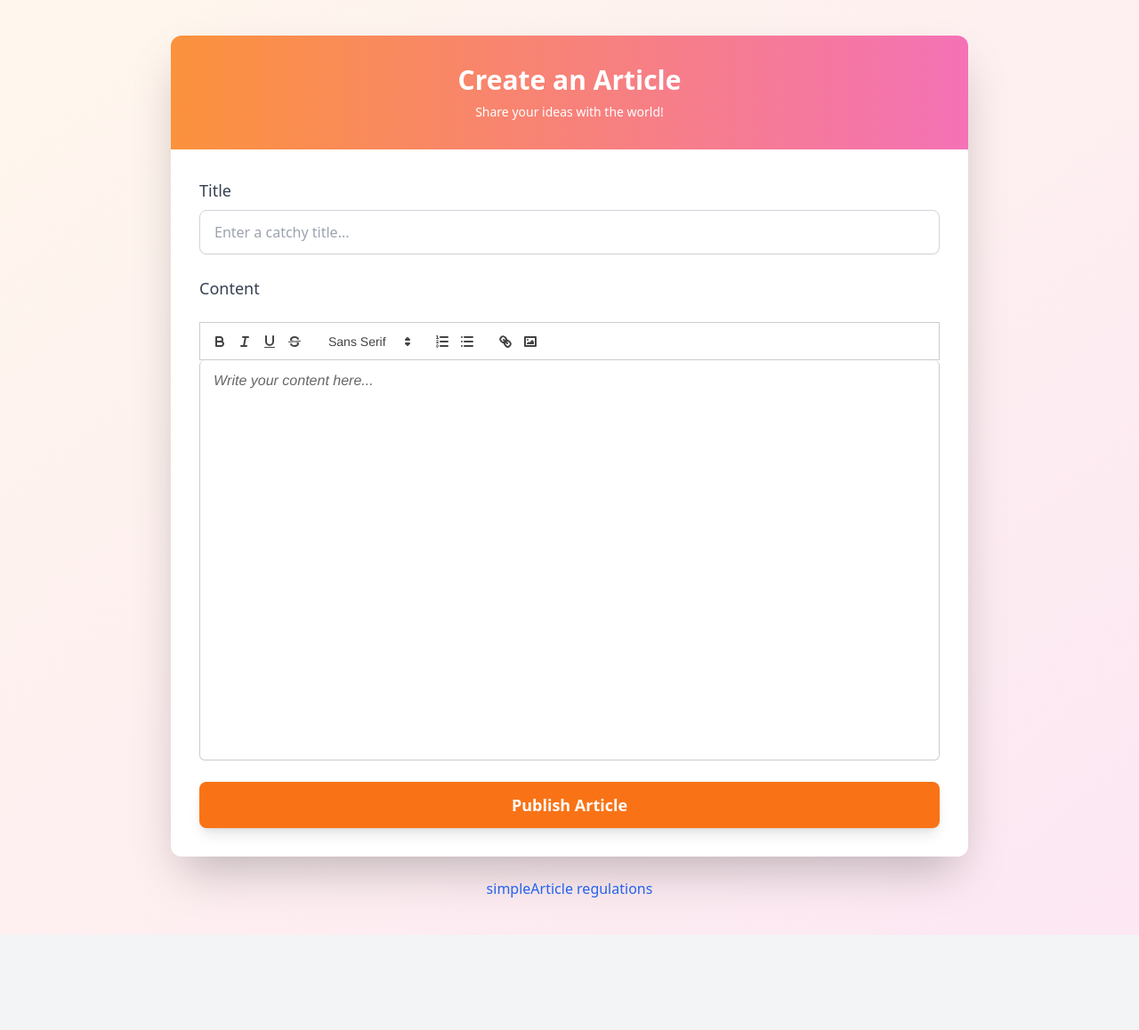
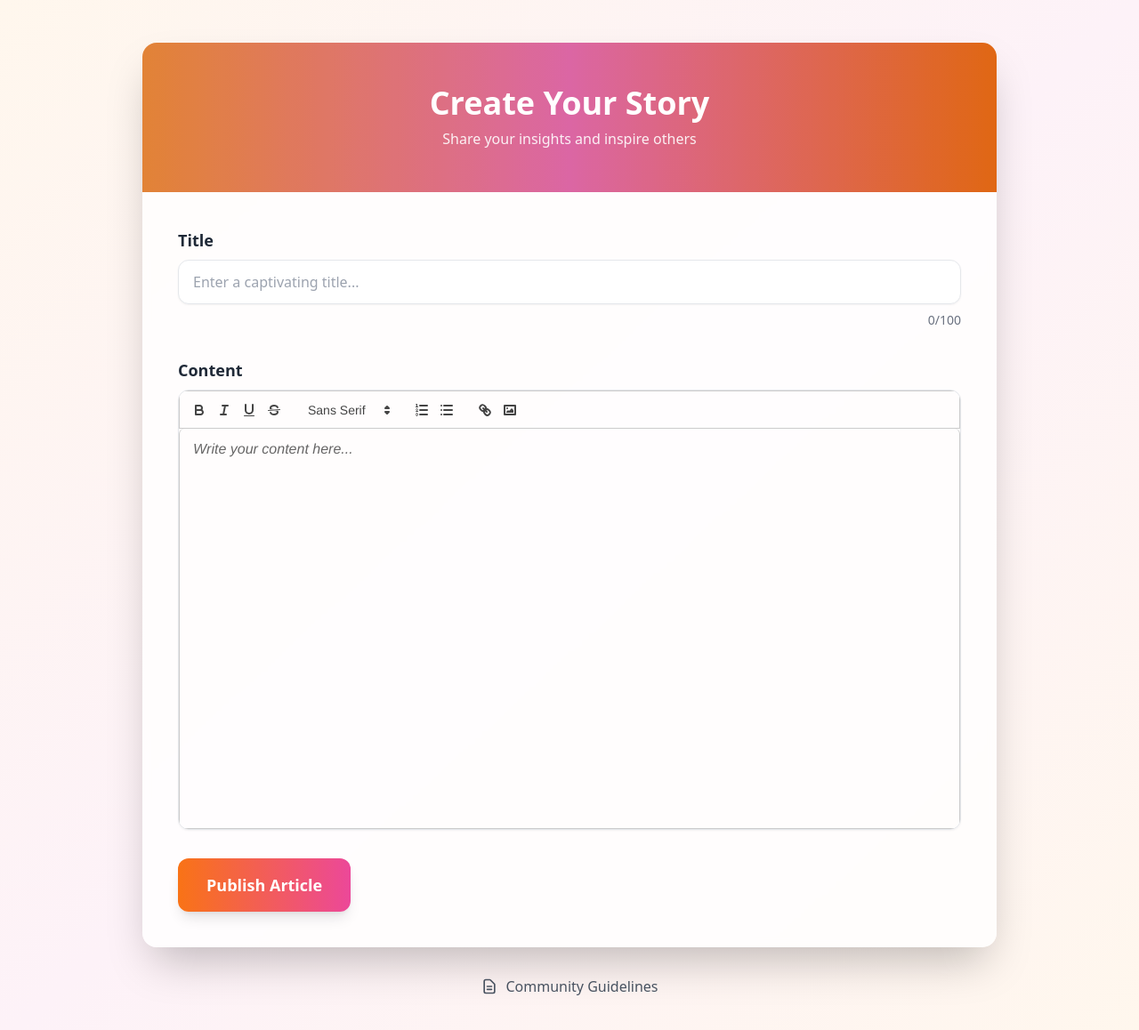
Before and after one commit to nishantb66/Community-Article, a Next.js app in the folder article-platform-frontend/: page /create in a window 1280 px wide. Shown: the top 1158 px of the page at 89% size. Before the commit the page ends 1051 px from the top, so only its background shows below. Built offline with nearby package versions, Linux system fonts and the light colour scheme; sample sign-in values are in the browser's storage.

Commit message:
Update page.js

```diff
--- a/article-platform-frontend/src/app/create/page.js
+++ b/article-platform-frontend/src/app/create/page.js
@@ -80,93 +80,167 @@ const CreateArticle = () => {
   };
 
  return (
-    <div className="bg-gradient-to-br from-orange-50 to-pink-100 min-h-screen py-10 px-4 sm:px-6 lg:px-8">
+    <div className="min-h-screen bg-gradient-to-br from-orange-50 via-pink-50 to-orange-50">
+      {/* Notification Toast */}
       {notification && (
         <div className="fixed top-5 left-1/2 transform -translate-x-1/2 z-50">
-          <div className="bg-green-500 text-white py-2 px-6 rounded-lg shadow-md flex items-center">
-            <div className="mr-2 text-lg font-semibold">✔</div>
-            <span>Article published successfully!</span>
+          <div className="bg-white/90 backdrop-blur-sm border border-green-500/20 text-green-700 py-3 px-6 rounded-xl shadow-lg flex items-center gap-2">
+            <svg
+              className="w-5 h-5"
+              fill="none"
+              stroke="currentColor"
+              viewBox="0 0 24 24"
+            >
+              <path
+                strokeLinecap="round"
+                strokeLinejoin="round"
+                strokeWidth="2"
+                d="M5 13l4 4L19 7"
+              />
+            </svg>
+            <span className="font-medium">Article published successfully!</span>
           </div>
         </div>
       )}
 
-      <div className="max-w-4xl mx-auto bg-white shadow-2xl rounded-xl overflow-hidden">
+      <div className="container max-w-5xl mx-auto px-4 sm:px-6 lg:px-8 py-12">
+        <div className="bg-white/80 backdrop-blur-sm shadow-2xl rounded-2xl overflow-hidden">
           {/* Header */}
-        <div className="bg-gradient-to-r from-orange-400 to-pink-400 py-8 px-6 text-white text-center">
-          <h1 className="text-3xl font-bold">Create an Article</h1>
-          <p className="mt-2 text-sm">Share your ideas with the world!</p>
+          <div className="relative bg-gradient-to-r from-orange-400 via-pink-400 to-orange-500 py-12 px-6 text-center">
+            <div className="relative z-10">
+              <h1 className="text-3xl sm:text-4xl font-extrabold text-white mb-2">
+                Create Your Story
+              </h1>
+              <p className="text-white/90 text-sm sm:text-base">
+                Share your insights and inspire others
+              </p>
+            </div>
+            <div className="absolute inset-0 bg-black/10"></div>
           </div>
 
-        {/* Form */}
-        <div className="p-8 space-y-6">
-          <div>
+          {/* Form Container */}
+          <div className="p-6 sm:p-8 lg:p-10 space-y-8">
+            {/* Title Input */}
+            <div className="space-y-2">
               <label
                 htmlFor="title"
-              className="block text-lg font-medium text-gray-700"
+                className="block text-lg font-semibold text-gray-800"
               >
                 Title
               </label>
               <input
                 id="title"
                 type="text"
-              placeholder="Enter a catchy title..."
+                placeholder="Enter a captivating title..."
                 value={title}
                 onChange={(e) => setTitle(e.target.value)}
-              className="mt-2 w-full px-4 py-3 border border-gray-300 rounded-lg shadow-sm focus:outline-none focus:ring-2 focus:ring-orange-400 text-base"
+                className="w-full px-4 py-3 bg-white border border-gray-200 rounded-xl shadow-sm focus:ring-2 focus:ring-orange-500 focus:border-transparent outline-none transition-all duration-300"
+                maxLength="100"
               />
+              <div className="flex justify-end">
+                <span className="text-sm text-gray-500">
+                  {title.length}/100
+                </span>
               </div>
-          <div>
+            </div>
+
+            {/* Content Editor */}
+            <div className="space-y-2">
               <label
                 htmlFor="content"
-              className="block text-lg font-medium text-gray-700"
+                className="block text-lg font-semibold text-gray-800"
               >
                 Content
               </label>
-            <div className="mt-6">
+              <div className="mt-2 rounded-xl overflow-hidden border border-gray-200 shadow-sm">
                 <QuillEditor setContent={setContent} />
               </div>
             </div>
+
+            {/* Author Input (Conditional) */}
             {!username && (
-            <div>
+              <div className="space-y-2">
                 <label
                   htmlFor="author"
-                className="block text-lg font-medium text-gray-700"
+                  className="block text-lg font-semibold text-gray-800"
                 >
                   Author
                 </label>
                 <input
                   id="author"
                   type="text"
-                placeholder="Your name..."
+                  placeholder="Your pen name..."
                   value={username}
                   onChange={(e) => setUsername(e.target.value)}
-                className="mt-2 w-full px-4 py-3 border border-gray-300 rounded-lg shadow-sm focus:outline-none focus:ring-2 focus:ring-orange-400 text-base"
+                  className="w-full px-4 py-3 bg-white border border-gray-200 rounded-xl shadow-sm focus:ring-2 focus:ring-orange-500 focus:border-transparent outline-none transition-all duration-300"
                 />
               </div>
             )}
+
+            {/* Submit Button */}
             <button
               onClick={handleSubmit}
               disabled={loading}
-            className={`w-full py-3 rounded-lg text-lg font-semibold text-white ${
+              className={`w-full sm:w-auto px-8 py-4 rounded-xl text-base sm:text-lg font-semibold text-white ${
                 loading
-                ? "bg-orange-300 cursor-not-allowed"
-                : "bg-orange-500 hover:bg-orange-600 transition"
-            } shadow-lg`}
+                  ? "bg-gray-400 cursor-not-allowed"
+                  : "bg-gradient-to-r from-orange-500 to-pink-500 hover:from-orange-600 hover:to-pink-600"
+              } shadow-lg transform transition-all duration-300 hover:shadow-xl focus:outline-none focus:ring-2 focus:ring-orange-500 focus:ring-offset-2`}
             >
-            {loading ? "Publishing..." : "Publish Article"}
+              {loading ? (
+                <div className="flex items-center justify-center gap-2">
+                  <svg
+                    className="animate-spin h-5 w-5"
+                    fill="none"
+                    viewBox="0 0 24 24"
+                  >
+                    <circle
+                      className="opacity-25"
+                      cx="12"
+                      cy="12"
+                      r="10"
+                      stroke="currentColor"
+                      strokeWidth="4"
+                    />
+                    <path
+                      className="opacity-75"
+                      fill="currentColor"
+                      d="M4 12a8 8 0 018-8V0C5.373 0 0 5.373 0 12h4zm2 5.291A7.962 7.962 0 014 12H0c0 3.042 1.135 5.824 3 7.938l3-2.647z"
+                    />
+                  </svg>
+                  <span>Publishing...</span>
+                </div>
+              ) : (
+                "Publish Article"
+              )}
             </button>
           </div>
         </div>
 
-      <div className="mt-6 text-center">
+        {/* Guidelines Link */}
+        <div className="mt-8 text-center">
           <a
             href="/guidelines"
-          className="text-blue-600 hover:underline font-medium"
+            className="inline-flex items-center gap-2 text-gray-600 hover:text-orange-500 font-medium transition-colors duration-300"
             target="_blank"
             rel="noopener noreferrer"
           >
-          simpleArticle regulations
+            <svg
+              className="w-5 h-5"
+              fill="none"
+              stroke="currentColor"
+              viewBox="0 0 24 24"
+            >
+              <path
+                strokeLinecap="round"
+                strokeLinejoin="round"
+                strokeWidth="2"
+                d="M9 12h6m-6 4h6m2 5H7a2 2 0 01-2-2V5a2 2 0 012-2h5.586a1 1 0 01.707.293l5.414 5.414a1 1 0 01.293.707V19a2 2 0 01-2 2z"
+              />
+            </svg>
+            <span>Community Guidelines</span>
           </a>
+        </div>
       </div>
     </div>
   );
```
Lines whose indentation alone changed are shown as unchanged.
